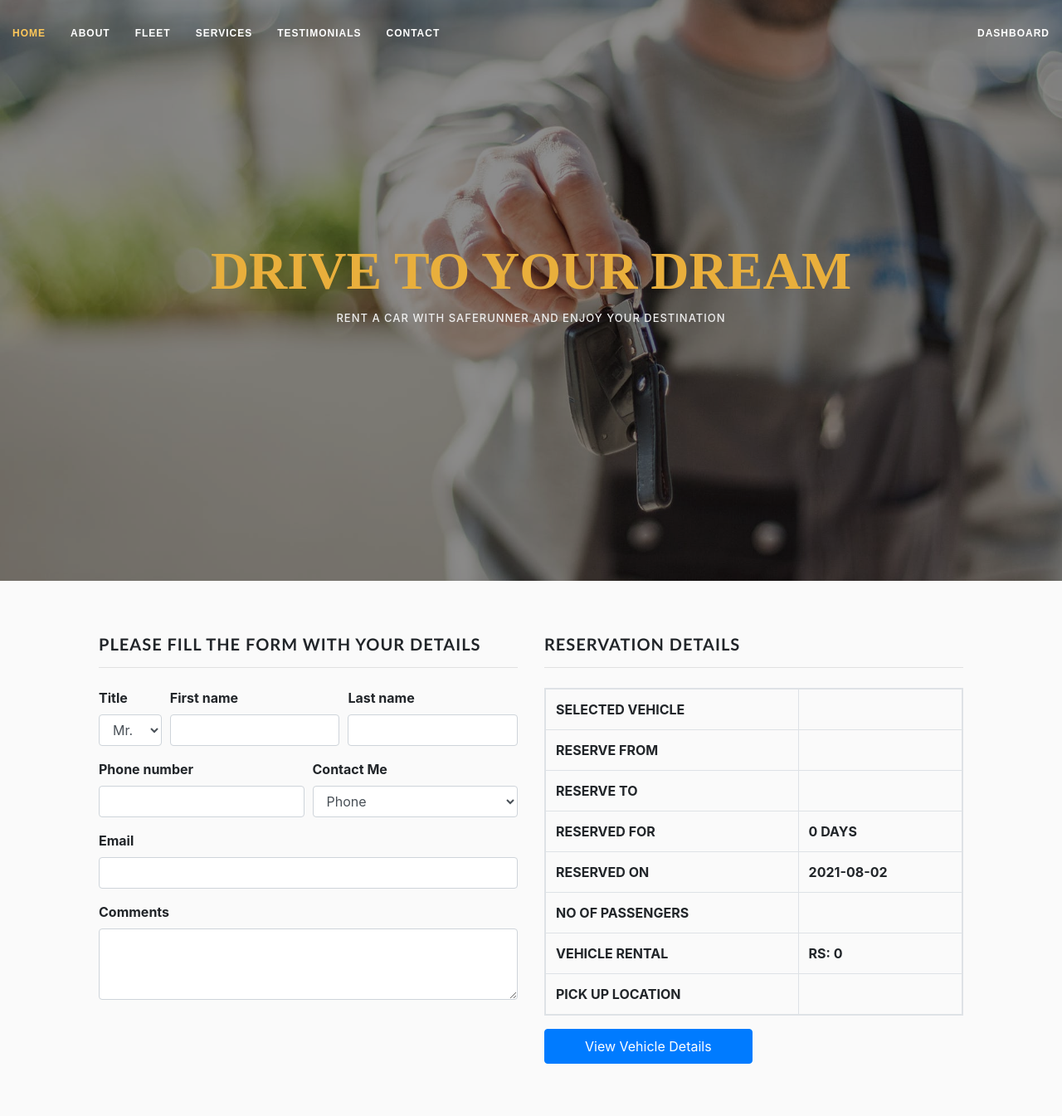
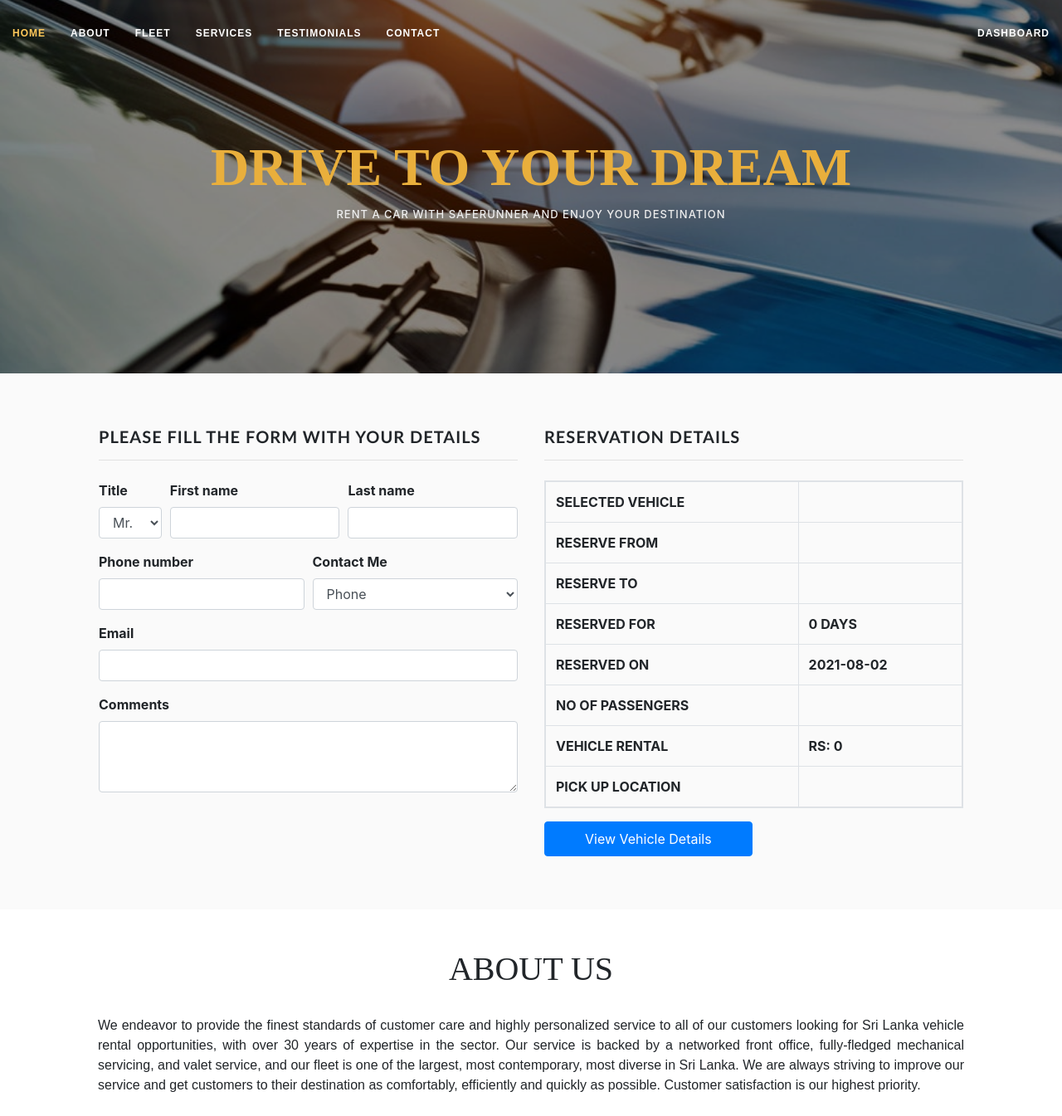
Before and after one commit to MEKSankalpa/Vehicle-Rental-System, a PHP site: page /Layouts/resevation.php?vehicle_name=1 in a window 1280 px wide. Shown: the top 1345 px of the page at 83% size. Run offline with PHP 8.4, Linux system fonts and the light colour scheme; the visitor is signed in with stand-in values (Sample User, id 1); data that the repository does not hold is empty; some libraries are stand-ins or nearby versions.

Commit message:
new updates

```diff
--- a/Layouts/header.php
+++ b/Layouts/header.php
@@ -51,7 +51,7 @@ session_start();
 
             <ul class="navbar-nav ">
                 <li class="nav-item">
-                    <a class="nav-link active" aria-current="page" href="../layouts/welcome.php">Home</a>
+                    <a class="nav-link active" aria-current="page" href="../index.php">Home</a>
                 </li>
 
                 <li class="nav-item ">
--- a/Layouts/resevation.php
+++ b/Layouts/resevation.php
@@ -49,7 +49,7 @@ if (isset($_SESSION['user_name'])) {
 
             <nav class="nav-menu d-none d-lg-block ">
               <ul>
-                <li class="active"><a href="welcome.php">Home</a></li>
+                <li class="active"><a href="../index.php">Home</a></li>
                 <li><a href="#about"  data-scroll>About</a></li>
                 <li><a href="#fleet" data-scroll>Fleet</a></li>
                 <li><a href="#services" data-scroll>Services</a></li>
@@ -103,7 +103,7 @@ if (isset($_SESSION['user_name'])) {
 
        </header>
 
-       <section class="cover fixed" id="cover_img">
+       <section class="reservation-cover fixed" id="reservation-cover_img">
            <div class="cover-content">
 
                <h1> <strong>DRIVE TO YOUR DREAM</strong> </h1>
--- a/Layouts/vehicleFleet.php
+++ b/Layouts/vehicleFleet.php
@@ -51,7 +51,7 @@ if (isset($_SESSION['user_name'])) {
 
             <nav class="nav-menu d-none d-lg-block ">
               <ul>
-                <li class="active"><a href="welcome.php">Home</a></li>
+                <li class="active"><a href="../index.php">Home</a></li>
                 <li><a href="#about"  data-scroll>About</a></li>
                 <li><a href="#offers" data-scroll>Fleets</a></li>
                 <li><a href="#services" data-scroll>Services</a></li>
--- a/Pages/unauthorized.php
+++ b/Pages/unauthorized.php
@@ -32,7 +32,7 @@
             <div class="col-md-12 text-center">
                 <span class="display-1 d-block text-bold error_code">403</span>
                 <div class="mb-4 lead"><strong>NOT THIS TIME. ACCESS FORBIDDEN.</strong></div>
-                <a href="../layouts/welcome.php" class="btn btn-link">Back to Home</a>
+                <a href="../index.php" class="btn btn-link">Back to Home</a>
             </div>
         </div>
     </div>
--- a/backend/login.php
+++ b/backend/login.php
@@ -28,7 +28,7 @@ if (empty($email) || empty($password)) {
                 header("Location: ../Pages/dashboard.php?login=success");
                 exit();
             }else{
-                header("Location: ../layouts/welcome.php?login=success");
+                header("Location: ../index.php?login=success");
                 exit();
             }
 
@@ -36,13 +36,13 @@ if (empty($email) || empty($password)) {
 
         } else {
 
-            header("Location: ../layouts/welcome.php?login=failed");
+            header("Location: ../index.php?login=failed");
             exit();
         }
 
     } else {
 
-        header("Location: ../layouts/welcome.php?login=failed");
+        header("Location: ../index.php?login=failed");
         exit();
     }
 }
--- a/backend/reservation.php
+++ b/backend/reservation.php
@@ -49,7 +49,7 @@ if(empty($reserver_title) || empty($first_name) || empty($last_name) ||empty($te
 
             $sql = "INSERT INTO reservations(reserver_title,reserver_name,reserver_mobile,reserver_email,contact_type,comment,selected_vehicle,reserve_from,reserve_to,pick_up_time,drop_off_time,passangers,driver,pick_up_location,reserve_date,rental_cost) VALUES ('$reserver_title', '$reserver_name', '$tele','$email','$contact_me','$comment','$vehicle_name','$pick_up_date','$drop_off_date','$pick_up_time','$drop_off_time','$passangers','$driver','$pick_up_location','$reserve_date','$rental_cost') ";
             mysqli_query($conn, $sql) or die(mysqli_error($conn));
-            header("Location: ../layouts/welcome.php?reservation=done");
+            header("Location: ../index.php?reservation=done");
             exit();
 
         }
--- a/backend/signout.php
+++ b/backend/signout.php
@@ -7,7 +7,7 @@ if(isset($_SESSION['user_name'])){
     unset($_SESSION['user_name']);
     unset($_SESSION['user_id']);
     unset($_SESSION['user_role']);
-    header('Location: ../layouts/welcome.php?signout=done');
+    header('Location: ../index.php?signout=done');
     exit();
 
 }
--- a/backend/signup.php
+++ b/backend/signup.php
@@ -36,7 +36,7 @@ session_start();
                         $results = mysqli_query($conn, $qurey);
                         $count = mysqli_num_rows($results);
                         if($count > 0){
-                             header("Location: ../layouts/welcome.php?signup=unique");
+                             header("Location: ../index.php?signup=unique");
                              exit();
                         }else{
 
@@ -55,7 +55,7 @@ session_start();
                             $_SESSION["user_role"] =  $row['role'];
                             $_SESSION['user_name'] = $user_name;
 
-                            header("Location: ../layouts/welcome.php?signup=success");
+                            header("Location: ../index.php?signup=success");
                             exit();
                         }
 
--- a/css/welcome.css
+++ b/css/welcome.css
@@ -80,7 +80,28 @@ background: rgba(25, 28, 31, 0.8);
     left: 0;
 }
 
-.cover .cover-content {
+.reservation-cover {
+  width: 100%;
+  height: 450px;
+  background: url("../images/Rental-cars.jpg") top right;
+  background-size: cover;
+  background-position: center center;
+  position: relative;
+  top: 0;
+  left: 0;
+}
+
+#reservation-cover_img::before{
+  content: "";
+  background: rgba(0, 0, 0, 0.45);
+  position: absolute;
+  top: 0;
+  right: 0;
+  bottom: 0;
+  left: 0;
+}
+
+.cover .cover-content, .reservation-cover .cover-content {
     position: absolute;
     bottom: 0;
     top: 0;
@@ -93,14 +114,14 @@ background: rgba(25, 28, 31, 0.8);
     padding: 0 15px;
   }
 
-  .cover h1 {
+  .cover h1, .reservation-cover h1 {
     margin: 0 0 10px 0;
     font-size: 64px;
     font-family: "Satisfy", serif;
     color: #e9af3c;
   }
 
-  .cover h2 {
+  .cover h2, .reservation-cover h2 {
     color: #eee;
     margin-bottom: 20px;
     font-size: 13px;
--- a/forms/login.form.php
+++ b/forms/login.form.php
@@ -10,7 +10,7 @@
                  <h3 class="text-center">LOGIN</h3>
             </div>
 
-            <form id="login_form" action="../backend/login.php" novalidate method="post">
+            <form id="login_form" action="backend/login.php" novalidate method="post">
               <div class="form-group">
                 <label for="email">Email address</label>
                 <input type="email" class="form-control" name="email" id="email" placeholder="Enter Your Email" required data-pristine-required-message="This field is required">
--- a/forms/signup.form.php
+++ b/forms/signup.form.php
@@ -10,7 +10,7 @@
                  <h3 class="text-center">SIGNUP</h3>
             </div>
 
-            <form id="signup_form" action="../backend/signup.php" novalidate method="POST">
+            <form id="signup_form" action="backend/signup.php" novalidate method="POST">
 
               <div class="form-row">
 
--- a/js/custom.js
+++ b/js/custom.js
@@ -33,7 +33,7 @@ $(document).ready(function () {
               var driver        = form4.elements['driver'] .value;
               var pick_up_location    = form4.elements['pick_up_location'] .value;
 
-              window.open("../layouts/resevation.php?vehicle_name="+vehicle_name+"&pick_up_date="+pick_up_date+"&pick_up_time="+pick_up_time+"&drop_off_date="+drop_off_date+"&drop_off_time="+ drop_off_time+"&passangers="+passangers+"&driver="+driver+"&pick_up_location="+pick_up_location+"","_self");
+              window.open("layouts/resevation.php?vehicle_name="+vehicle_name+"&pick_up_date="+pick_up_date+"&pick_up_time="+pick_up_time+"&drop_off_date="+drop_off_date+"&drop_off_time="+ drop_off_time+"&passangers="+passangers+"&driver="+driver+"&pick_up_location="+pick_up_location+"","_self");
           }
 
     };
--- a/tables/reservation_table.php
+++ b/tables/reservation_table.php
@@ -22,7 +22,7 @@ if ($result->num_rows > 0) {
 
                     if(!isset($row["status"])){
 
-                        echo   '<a href="" class="btn btn-outline-primary">Approve</a>';
+                        echo   '<a href="../Pages/reservation_view.php?reservation_id='.$row['id'].'" class="btn btn-outline-primary">Approve</a>';
 
 
                     }else{
--- a/vehicle/vehicle_details_user.php
+++ b/vehicle/vehicle_details_user.php
@@ -2,7 +2,7 @@
 
 include_once "../helpers/db.php";
 
-if (isset($_GET['vehicle_name']) && $_SESSION['user_role'] == "admin") {
+if (isset($_GET['vehicle_name']) && $_SESSION['user_role'] == "") {
 
     $vehicle_id = $_GET['vehicle_name'];
     $sql = "SELECT * FROM vehicles WHERE id='$vehicle_id'";
```
Also changed, not shown: Pages/reservation_view.php (added, +30 -0 lines), index.php (renamed from Layouts/welcome.php, +22 -22 lines), reservation/reservation_card.php (added, +30 -0 lines), images/category_images/61083e0bbc677-1627930123.jfif (added), images/vehicleimages/61083e4e078ca-1627930190.jfif (added).
